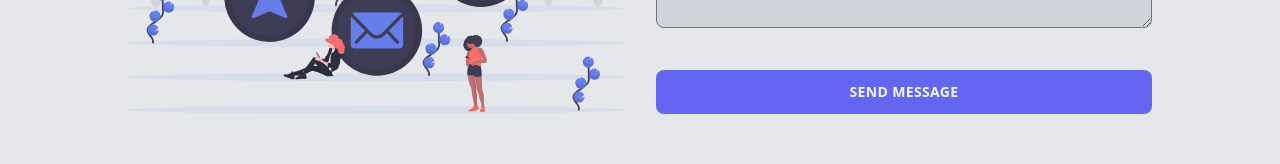
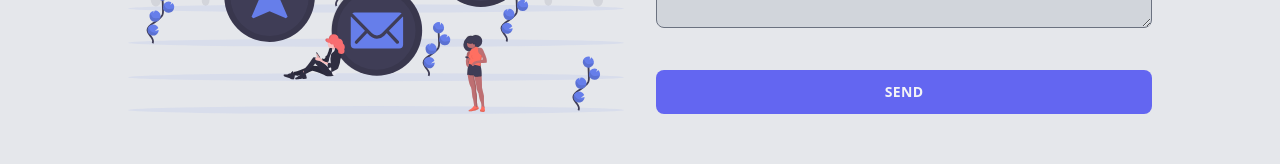
Before and after one commit to EugenioAntonioBonanno/portfolio, a React (Create React App) app: page /contact in a window 1280 px wide. Shown: the part 624-788 px from the top of the page. Built offline with nearby package versions, Linux system fonts and the light colour scheme.

Commit message:
set up state in contact component

```diff
--- a/src/components/WriteUp.js
+++ b/src/components/WriteUp.js
@@ -1,7 +1,6 @@
 import React from 'react';
 
 const WriteUp = (props) => {
-  console.log(props)
   return (
     <section className='text-center text-gray-700'>
       {props.content}
--- a/src/components/pages/Contact.js
+++ b/src/components/pages/Contact.js
@@ -1,4 +1,4 @@
-import React from 'react'
+import React, { useState } from 'react'
 import { useForm } from 'react-hook-form';
 import emailjs from 'emailjs-com';
 import { ToastContainer, toast } from 'react-toastify';
@@ -6,10 +6,13 @@ import 'react-toastify/dist/ReactToastify.min.css';
 
 const Contact = () => {
   const { register, errors, handleSubmit, reset } = useForm();
+  const [disabled, setDisabled] = useState(false);
 
 
+// Handler for on click
+
   const toastifySuccess = () => {
-    toast('Form sent!', {
+    toast('Message sent', {
       position: 'bottom-right',
       autoClose: 5000,
       hideProgressBar: true,
@@ -22,7 +25,7 @@ const Contact = () => {
   };
 
   const onSubmit = async (data) => {
-
+    setDisabled(true);
     try {
       const templateParams = {
         name: data.name,
@@ -36,6 +39,7 @@ const Contact = () => {
         templateParams,
         process.env.REACT_APP_USER_ID
       );
+      setDisabled(false)
       reset();
       toastifySuccess();
     } catch (e) {
@@ -358,8 +362,8 @@ const Contact = () => {
             {errors.message && <span className='ml-3 text-red-400'>Please enter a message</span>}
           </div>
           <div className="mt-8">
-            <button type='submit' className="uppercase text-sm font-bold tracking-wide bg-indigo-500 text-gray-100 p-3 rounded-lg w-full focus:outline-none focus:shadow-outline">
-              Send Message
+            <button type='submit' disabled={disabled} className="uppercase text-sm font-bold tracking-wide bg-indigo-500 text-gray-100 p-3 rounded-lg w-full focus:outline-none focus:shadow-outline">
+              {disabled ? 'Sending...' : 'Send'}
             </button>
           </div>
         </form>
```
Also changed, not shown: 1 other file (tests, documents, lock files or other folders).
